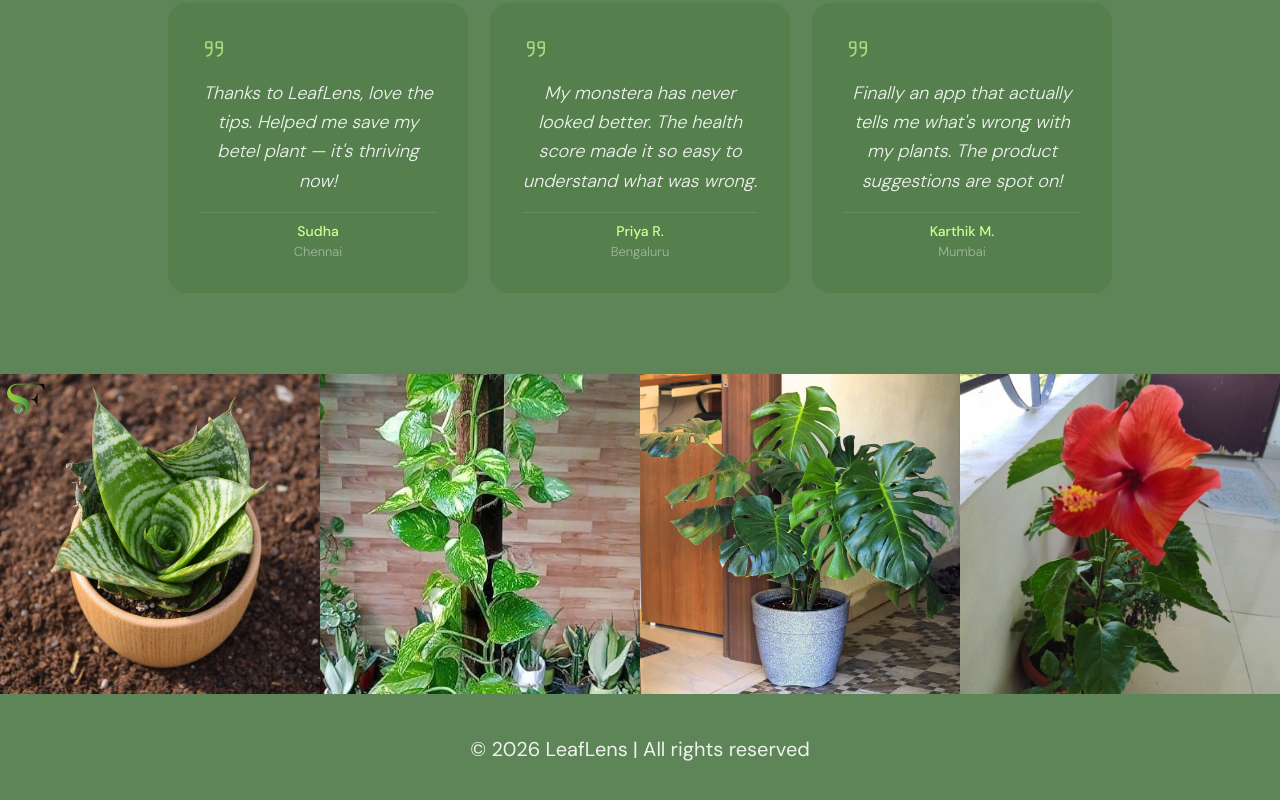
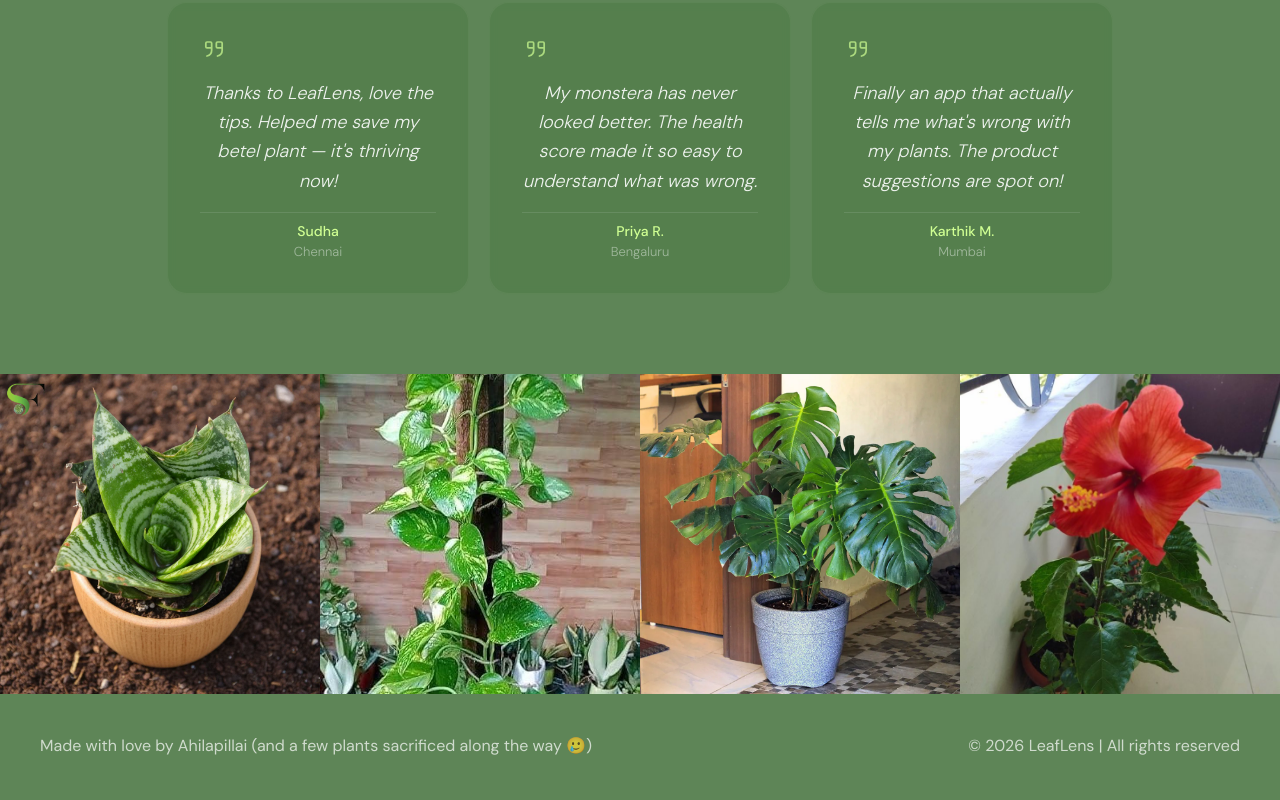
Before and after one commit to ahilapillai/plantpartner, a Next.js app: page / in a window 1280 px wide. Shown: the part 925-1725 px from the top of the page. Built offline with nearby package versions, Linux system fonts and the light colour scheme.

Commit message:
feat: two-column footer with love credit and copyright

```diff
--- a/components/Footer.tsx
+++ b/components/Footer.tsx
@@ -1,13 +1,16 @@
 /**
- * Footer — matches Figma node 1:108
- * Centered copyright text, DM Sans Regular 20px, white/90
+ * Footer — two-column layout
+ * Left: made with love credit | Right: copyright
  */
 export default function Footer() {
   const year = new Date().getFullYear();
 
   return (
-    <footer className="text-center px-4 py-10">
-      <p className="font-dm font-normal text-[16px] md:text-[20px] text-white/90">
+    <footer className="px-6 md:px-10 py-10 flex flex-col md:flex-row items-center justify-between gap-3">
+      <p className="font-dm font-normal text-[14px] md:text-[16px] text-white/70 text-center md:text-left">
+        Made with love by Ahilapillai (and a few plants sacrificed along the way 🥲)
+      </p>
+      <p className="font-dm font-normal text-[14px] md:text-[16px] text-white/70 text-center md:text-right">
         © {year} LeafLens&nbsp;|&nbsp;All rights reserved
       </p>
     </footer>
```
